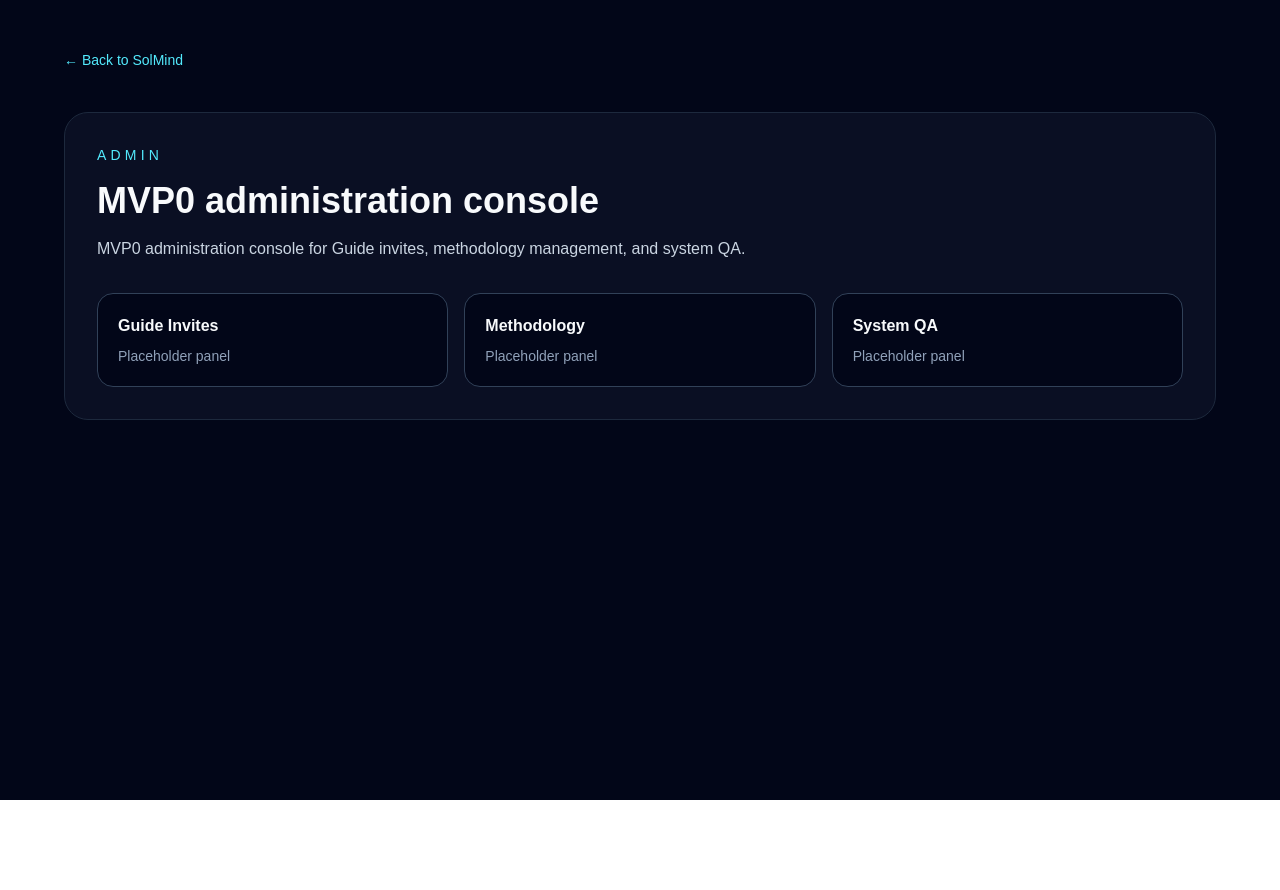
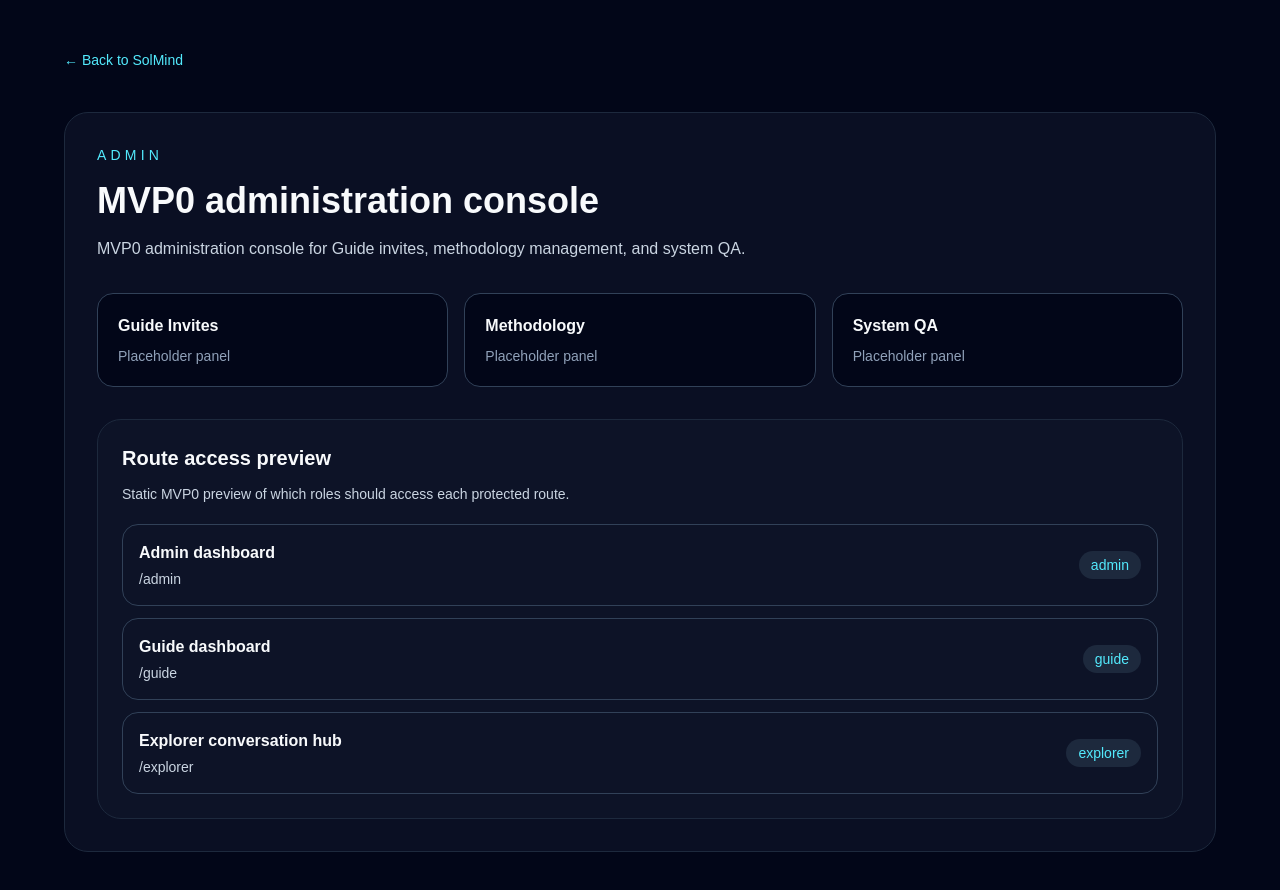
Before and after one commit to SolMindLLC/solmind-app, a Next.js app: page /admin in a window 1280 px wide. Shown: the top 890 px of the page. Before the commit the page ends 800 px from the top, so only its background shows below. Built offline with nearby package versions, Linux system fonts and the light colour scheme.

Commit message:
Add Admin route access preview

```diff
--- a/src/app/admin/page.tsx
+++ b/src/app/admin/page.tsx
@@ -3,6 +3,7 @@ import { DashboardCard } from "@/components/solmind/DashboardCard";
 import { PageShell } from "@/components/solmind/PageShell";
 import { Panel } from "@/components/solmind/Panel";
 import { SectionLabel } from "@/components/solmind/SectionLabel";
+import { RouteAccessPreview } from "@/components/solmind/RouteAccessPreview";
 import { SOLMIND_ADMIN_DASHBOARD_PANELS } from "@/lib/solmind/dashboardPanels";
 import { SOLMIND_PAGES } from "@/lib/solmind/pages";
 
@@ -29,6 +30,9 @@ export default function AdminPage() {
             <DashboardCard key={panel.title} title={panel.title} />
           ))}
         </div>
+
+        <RouteAccessPreview />
+
       </Panel>
     </PageShell>
   );
--- /dev/null
+++ b/src/components/solmind/RouteAccessPreview.tsx
@@ -0,0 +1,33 @@
+import { SOLMIND_ROUTE_ACCESS_RULES } from "@/lib/solmind/routeAccess";
+
+export function RouteAccessPreview() {
+  return (
+    <section className="mt-8 rounded-3xl border border-slate-800 bg-slate-900/60 p-6">
+      <h2 className="text-xl font-semibold">Route access preview</h2>
+
+      <p className="mt-3 text-sm text-slate-300">
+        Static MVP0 preview of which roles should access each protected route.
+      </p>
+
+      <div className="mt-5 space-y-3">
+        {SOLMIND_ROUTE_ACCESS_RULES.map((rule) => (
+          <div
+            key={rule.route}
+            className="rounded-2xl border border-slate-700 p-4"
+          >
+            <div className="flex flex-wrap items-center justify-between gap-3">
+              <div>
+                <p className="font-semibold text-slate-50">{rule.label}</p>
+                <p className="mt-1 text-sm text-slate-300">{rule.route}</p>
+              </div>
+
+              <p className="rounded-full bg-slate-800 px-3 py-1 text-sm text-cyan-300">
+                {rule.allowedRoles.join(", ")}
+              </p>
+            </div>
+          </div>
+        ))}
+      </div>
+    </section>
+  );
+}
```
